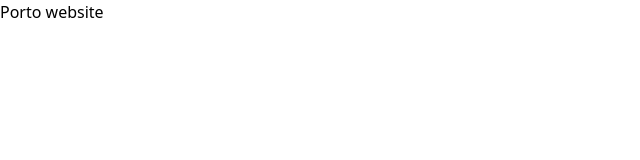
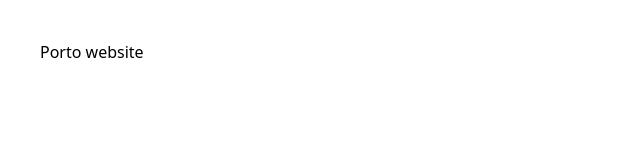
Before and after one commit to danielnalle/danielnalle.github.io, a website: page index.html in a window 1280 px wide. Shown: the whole page, without its empty margins (0-640 px from the left). Drawn offline with Linux system fonts and the light colour scheme.

Commit message:
sedikit konfigurasi tailwind

```diff
--- a/index.html
+++ b/index.html
@@ -8,6 +8,6 @@
     <title>Daniel Nalle</title>
 </head>
 <body>
-    <h1 class="mt-3">Porto website</h1>
+    <h1 class="m-10">Porto website</h1>
 </body>
 </html>
--- a/package.json
+++ b/package.json
@@ -4,7 +4,8 @@
   "description": "",
   "main": "index.js",
   "scripts": {
-    "test": "echo \"Error: no test specified\" && exit 1"
+    "test": "echo \"Error: no test specified\" && exit 1",
+    "build": "npx tailwindcss -i ./src/css/tailwind.css -o ./public/css/style.css --watch"
   },
   "repository": {
     "type": "git",
--- a/tailwind.config.js
+++ b/tailwind.config.js
@@ -1,6 +1,6 @@
 /** @type {import('tailwindcss').Config} */
 module.exports = {
-  content: ["./public/**/*.{html,js}", "./index.html"],
+  content: ['./public/**/*.{html,js}', './index.html'],
   theme: {
     extend: {},
   },
```
Also changed, not shown: public/css/style.css.
